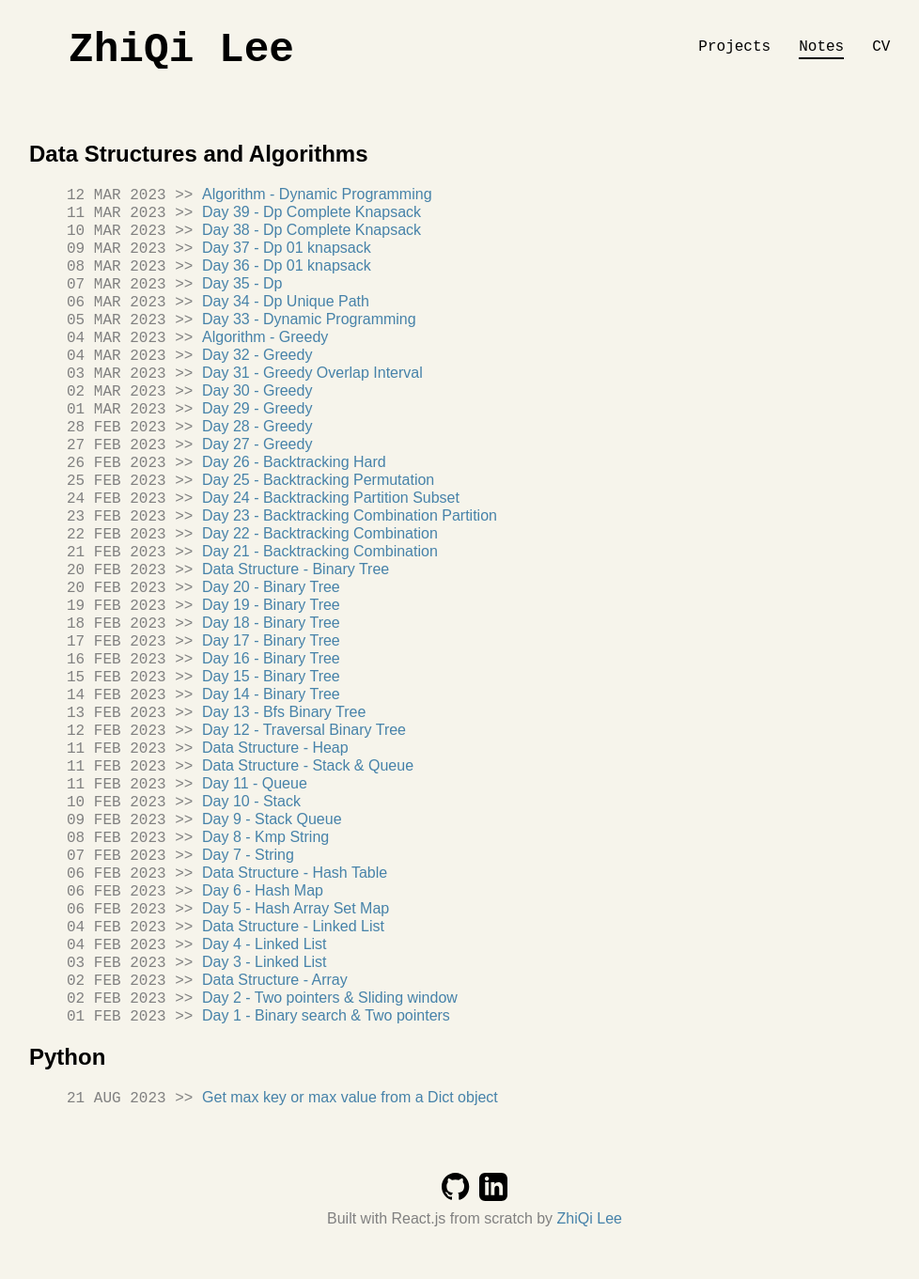
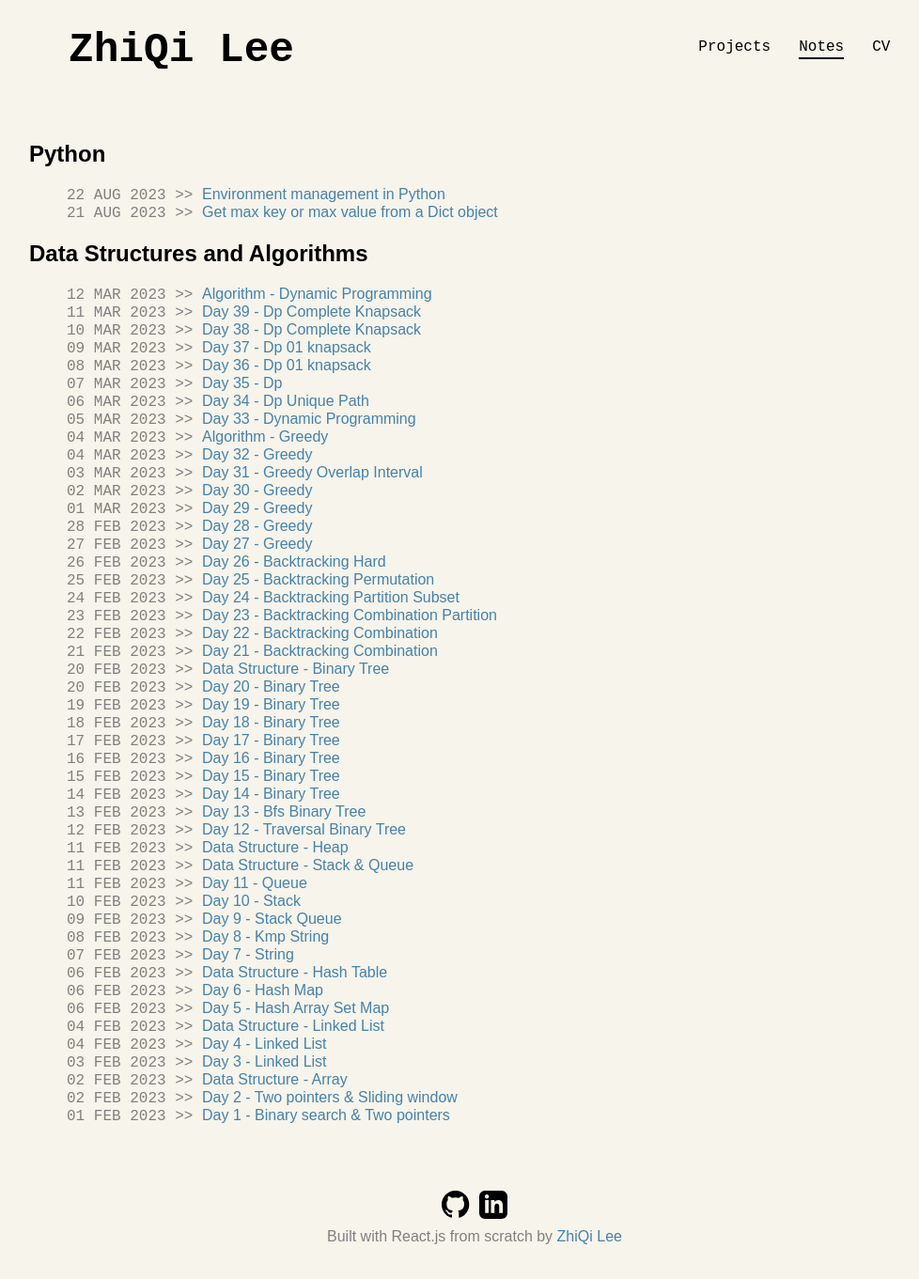
Before and after one commit to abc12345d/abc12345d.github.io, a React (Vite) app: page /notes in a window 1280 px wide. Shown: the whole page at 94% size, without its empty margins (135-1113 px from the left). Built offline with nearby package versions, Linux system fonts and the light colour scheme.

Commit message:
add note

```diff
--- a/src/pages/Notes.jsx
+++ b/src/pages/Notes.jsx
@@ -4,6 +4,23 @@ import { NavLink } from "react-router-dom";
 
 const Notes = () => (
   <div className="NotesContainer">
+    <section id="Python">
+      <h1>Python</h1>
+      <ul>
+        <li>
+          <span>22 AUG 2023 {">>"} </span>
+          <NavLink to="/notes/python-environment-management">
+            Environment management in Python
+          </NavLink>
+        </li>
+        <li>
+          <span>21 AUG 2023 {">>"} </span>
+          <NavLink to="/notes/python-max-dict">
+            Get max key or max value from a Dict object
+          </NavLink>
+        </li>
+      </ul>
+    </section>
     <section id="DS_Algo">
       <h1>Data Structures and Algorithms</h1>
       <ul>
@@ -242,17 +259,6 @@ const Notes = () => (
       </ul>
       {/* <Outlet /> */}
     </section>
-    <section id="Python">
-      <h1>Python</h1>
-      <ul>
-        <li>
-          <span>21 AUG 2023 {">>"} </span>
-          <NavLink to="/notes/python-max-dict">
-            Get max key or max value from a Dict object
-          </NavLink>
-        </li>
-      </ul>
-    </section>
   </div>
 );
 
```
